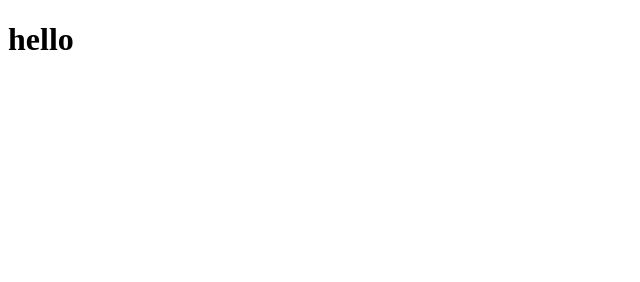
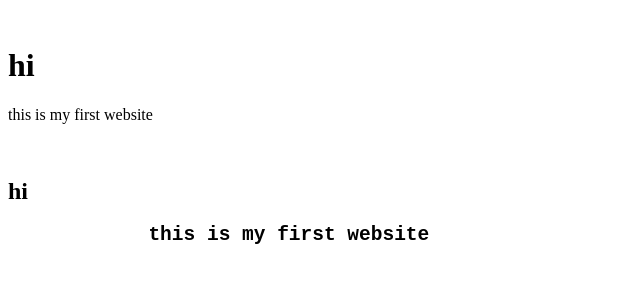
Before and after one commit to georgeaaron7/Web, a plain HTML site: page index.html in a window 1280 px wide. Shown: the whole page, without its empty margins (0-640 px from the left). Drawn offline with Linux system fonts and the light colour scheme.

Commit message:
update_1

```diff
--- a/index.html
+++ b/index.html
@@ -1,6 +1,23 @@
 <!DOCTYPE html>
 <html>
+    <head>
+        <title>
+            first website
+        </title>
+        <img>
+    </head>
     <h1>
-        hello
+        hi
     </h1>
+    <p>
+        this is my first website
+    </p>
+    <br>
+    <h2>
+        hi
+        <pre>
+            this is my first website
+        </pre>
+    </h2>
+
 </html>
```
